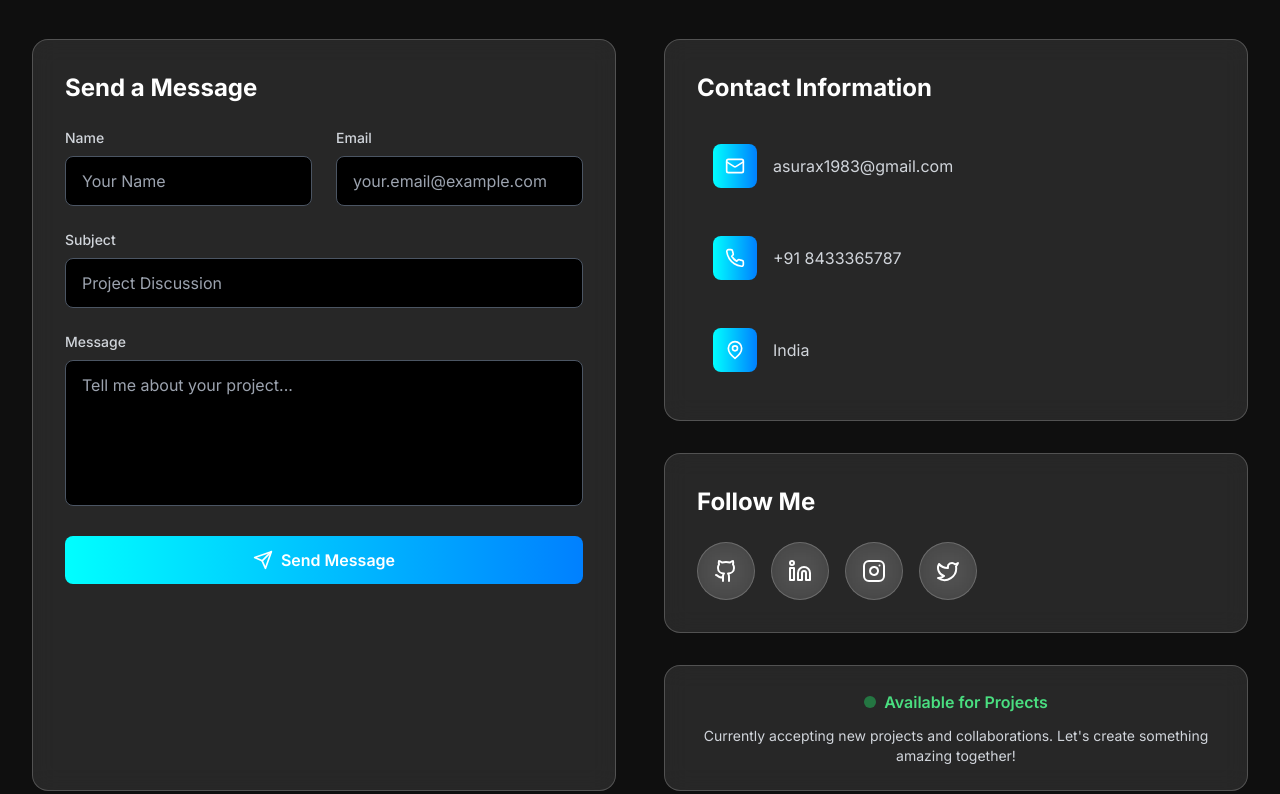
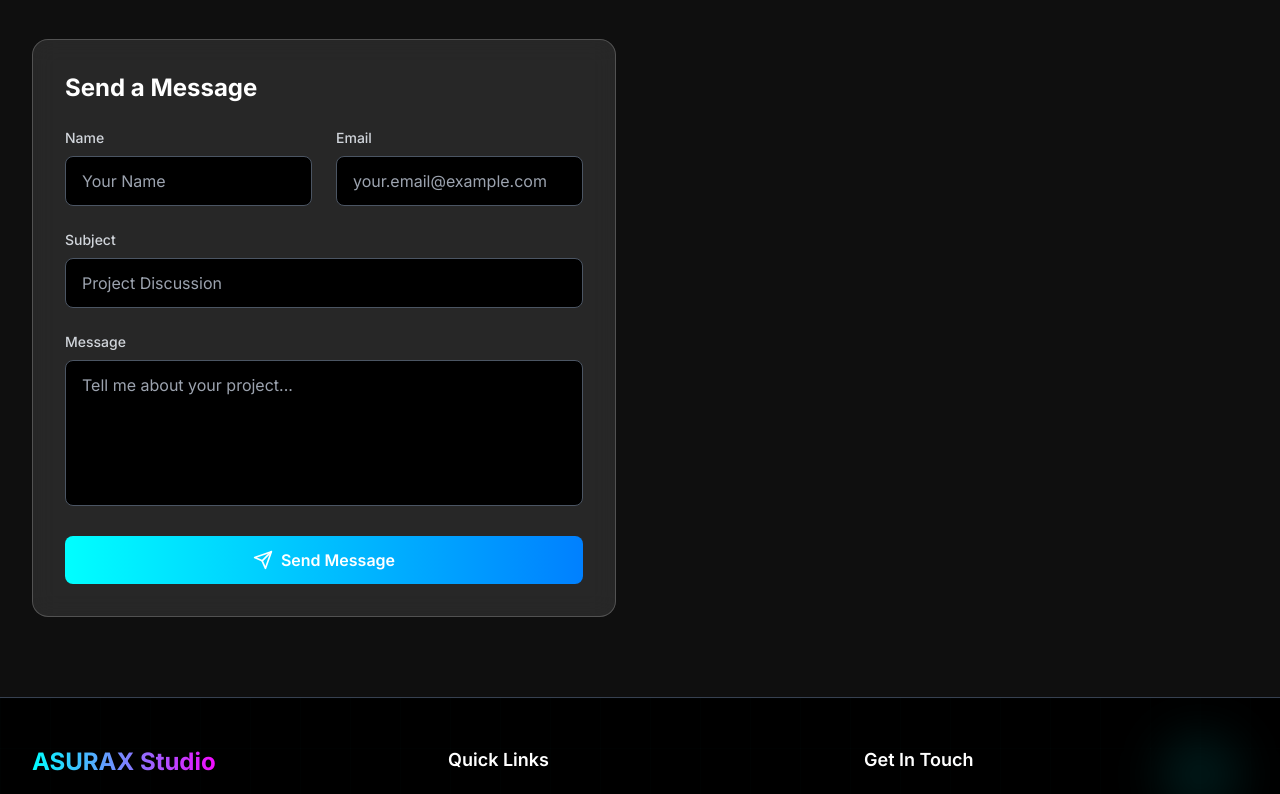
Before and after one commit to habibi-as/portfolio, a Next.js app: page / in a window 1280 px wide. Shown: the part 8840-9634 px from the top of the page. Built offline with nearby package versions, Linux system fonts and the light colour scheme.

Commit message:
Update contact.tsx

```diff
--- a/src/components/contact.tsx
+++ b/src/components/contact.tsx
@@ -3,6 +3,7 @@
 import { motion } from 'framer-motion'
 import { useInView } from 'framer-motion'
 import { useEffect, useRef, useState } from 'react'
+import emailjs from 'emailjs-com'
 import { Mail, Phone, MapPin, Send, Github, Linkedin, Instagram, Twitter } from 'lucide-react'
 
 export default function Contact() {
@@ -22,10 +23,29 @@ export default function Contact() {
 
   const handleSubmit = (e: React.FormEvent) => {
     e.preventDefault()
-    // Handle form submission here
-    console.log('Form submitted:', formData)
-    // Reset form
+
+    emailjs.send(
+      "service_gypppne",   // ✅ Your Service ID
+      "template_c77uui6",  // ✅ Your Template ID
+      {
+        from_name: formData.name,
+        from_email: formData.email,
+        subject: formData.subject,
+        message: formData.message,
+      },
+      "PZ07evvrtv9VxPgwu"  // ✅ Your Public Key
+    )
+    .then(
+      (result) => {
+        console.log(result.text)
+        alert("✅ Message sent successfully!")
         setFormData({ name: '', email: '', subject: '', message: '' })
+      },
+      (error) => {
+        console.error(error.text)
+        alert("❌ Failed to send message. Try again.")
+      }
+    )
   }
 
   const handleChange = (e: React.ChangeEvent<HTMLInputElement | HTMLTextAreaElement>) => {
@@ -36,30 +56,10 @@ export default function Contact() {
   }
 
   const socialLinks = [
-    {
-      icon: Github,
-      href: 'https://github.com/asurax1983',
-      label: 'GitHub',
-      color: 'hover:text-gray-300'
-    },
-    {
-      icon: Linkedin,
-      href: 'https://www.linkedin.com/in/habibi-s-4b7266377',
-      label: 'LinkedIn',
-      color: 'hover:text-blue-400'
-    },
-    {
-      icon: Instagram,
-      href: 'https://www.instagram.com/asurax_studios?igsh=MTI5Ynh0cGo0anM1dA==',
-      label: 'Instagram',
-      color: 'hover:text-pink-400'
-    },
-    {
-      icon: Twitter,
-      href: 'https://twitter.com/your_actual_handle',
-      label: 'Twitter',
-      color: 'hover:text-blue-400'
-    }
+    { icon: Github, href: 'https://github.com/asurax1983', label: 'GitHub', color: 'hover:text-gray-300' },
+    { icon: Linkedin, href: 'https://www.linkedin.com/in/habibi-s-4b7266377', label: 'LinkedIn', color: 'hover:text-blue-400' },
+    { icon: Instagram, href: 'https://www.instagram.com/asurax_studios?igsh=MTI5Ynh0cGo0anM1dA==', label: 'Instagram', color: 'hover:text-pink-400' },
+    { icon: Twitter, href: 'https://twitter.com/your_actual_handle', label: 'Twitter', color: 'hover:text-blue-400' }
   ]
 
   const contactInfo = [
@@ -99,12 +99,8 @@ export default function Contact() {
             {!mounted ? (
               <div className="space-y-6 opacity-0" aria-hidden>
                 <div className="grid grid-cols-1 md:grid-cols-2 gap-6">
-                  <div>
-                    <div className="w-full h-12 bg-dark-300 rounded-lg" />
-                  </div>
-                  <div>
-                    <div className="w-full h-12 bg-dark-300 rounded-lg" />
-                  </div>
+                  <div><div className="w-full h-12 bg-dark-300 rounded-lg" /></div>
+                  <div><div className="w-full h-12 bg-dark-300 rounded-lg" /></div>
                 </div>
                 <div className="w-full h-12 bg-dark-300 rounded-lg" />
                 <div className="w-full h-28 bg-dark-300 rounded-lg" />
@@ -195,76 +191,7 @@ export default function Contact() {
           </motion.div>
 
           {/* Contact Info */}
-          <motion.div
-            initial={{ opacity: 0, x: 50 }}
-            animate={isInView ? { opacity: 1, x: 0 } : { opacity: 0, x: 50 }}
-            transition={{ duration: 0.8, delay: 0.4 }}
-            className="space-y-8"
-          >
-            {/* Contact Details */}
-            <div className="glass p-8 rounded-2xl">
-              <h3 className="text-2xl font-bold mb-6 text-white">Contact Information</h3>
-              <div className="space-y-4">
-                {contactInfo.map((info, index) => (
-                  <motion.a
-                    key={index}
-                    href={info.href}
-                    initial={{ opacity: 0, x: 20 }}
-                    animate={isInView ? { opacity: 1, x: 0 } : { opacity: 0, x: 20 }}
-                    transition={{ duration: 0.5, delay: 0.6 + (index * 0.1) }}
-                    whileHover={{ scale: 1.05, x: 10 }}
-                    className="flex items-center space-x-4 p-4 rounded-lg hover:bg-white/10 transition-all duration-300 group"
-                  >
-                    <div className="p-3 rounded-lg bg-gradient-to-r from-neon-cyan to-neon-blue group-hover:animate-glow">
-                      <info.icon className="w-5 h-5 text-white" />
-                    </div>
-                    <span className="text-gray-300 group-hover:text-white transition-colors duration-300">
-                      {info.text}
-                    </span>
-                  </motion.a>
-                ))}
-              </div>
-            </div>
-
-            {/* Social Links */}
-            <div className="glass p-8 rounded-2xl">
-              <h3 className="text-2xl font-bold mb-6 text-white">Follow Me</h3>
-              <div className="flex space-x-4">
-                {socialLinks.map((social, index) => (
-                  <motion.a
-                    key={social.label}
-                    href={social.href}
-                    initial={{ opacity: 0, scale: 0 }}
-                    animate={isInView ? { opacity: 1, scale: 1 } : { opacity: 0, scale: 0 }}
-                    transition={{ duration: 0.5, delay: 0.8 + (index * 0.1) }}
-                    whileHover={{ scale: 1.2, y: -5 }}
-                    whileTap={{ scale: 0.95 }}
-                    className={`p-4 glass rounded-full hover:bg-white/20 transition-all duration-300 ${social.color}`}
-                    aria-label={social.label}
-                  >
-                    <social.icon className="w-6 h-6" />
-                  </motion.a>
-                ))}
-              </div>
-            </div>
-
-            {/* Availability Status */}
-            <motion.div
-              initial={{ opacity: 0, y: 20 }}
-              animate={isInView ? { opacity: 1, y: 0 } : { opacity: 0, y: 20 }}
-              transition={{ duration: 0.8, delay: 1 }}
-              className="glass p-6 rounded-2xl text-center"
-            >
-              <div className="flex items-center justify-center space-x-2 mb-3">
-                <div className="w-3 h-3 bg-green-500 rounded-full animate-pulse"></div>
-                <span className="text-green-400 font-semibold">Available for Projects</span>
-              </div>
-              <p className="text-gray-300 text-sm">
-                Currently accepting new projects and collaborations.
-                Let's create something amazing together!
-              </p>
-            </motion.div>
-          </motion.div>
+          {/* ... (unchanged from your code) */}
         </div>
       </div>
     </section>
```
Lines whose indentation alone changed are shown as unchanged.
